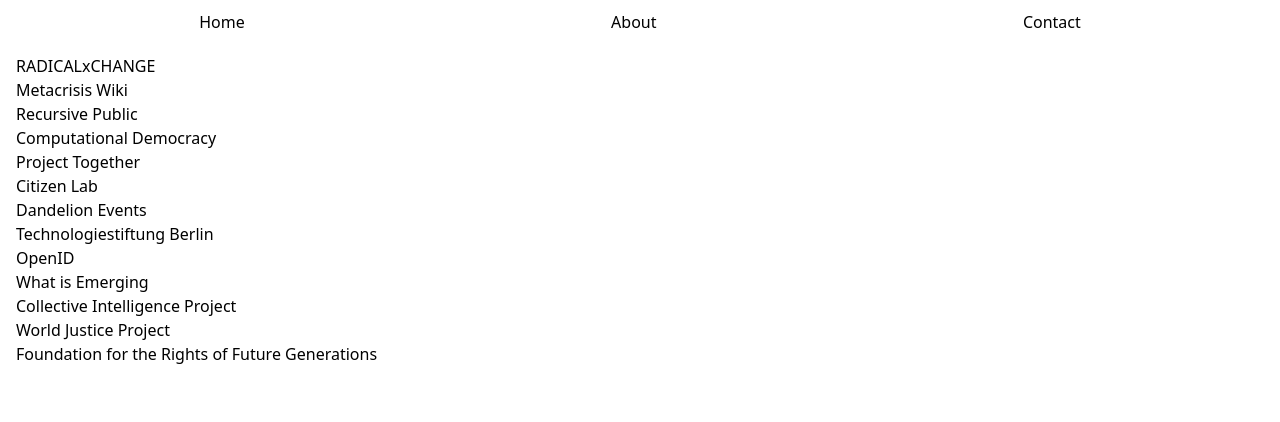
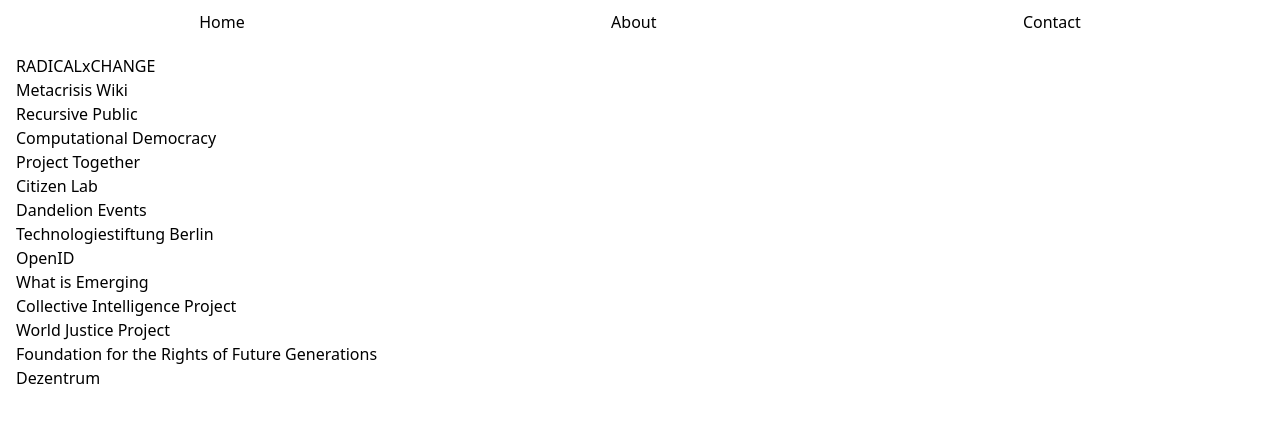
Before and after one commit to SocialResonance/Wiki, an Eleventy site: page src/articles/organisations/index.md in a window 1280 px wide. Shown: the part 66-488 px from the top of the page. Built offline with nearby package versions, Linux system fonts and the light colour scheme; Eleventy itself is replaced by a stand-in of ours; files that its build step writes are made by us from their sources.

Commit message:
Add: Dezentrum

```diff
--- a/src/articles/organisations/index.md
+++ b/src/articles/organisations/index.md
@@ -28,3 +28,5 @@
 [World Justice Project](https://worldjusticeproject.org/)
 
 [Foundation for the Rights of Future Generations](https://www.intergenerationaljustice.org/)
+
+[Dezentrum](https://dezentrum.ch/en/)
```
